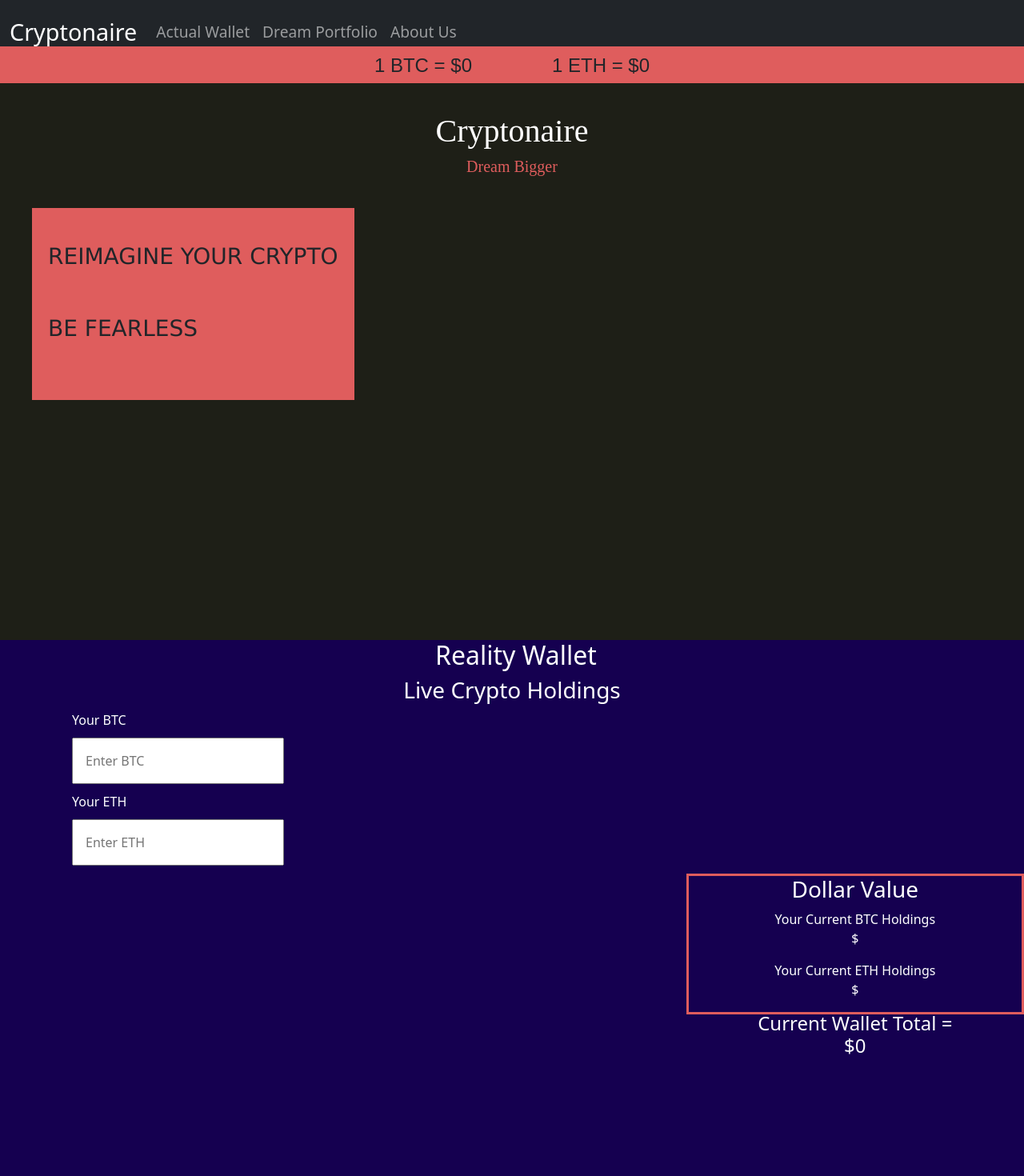
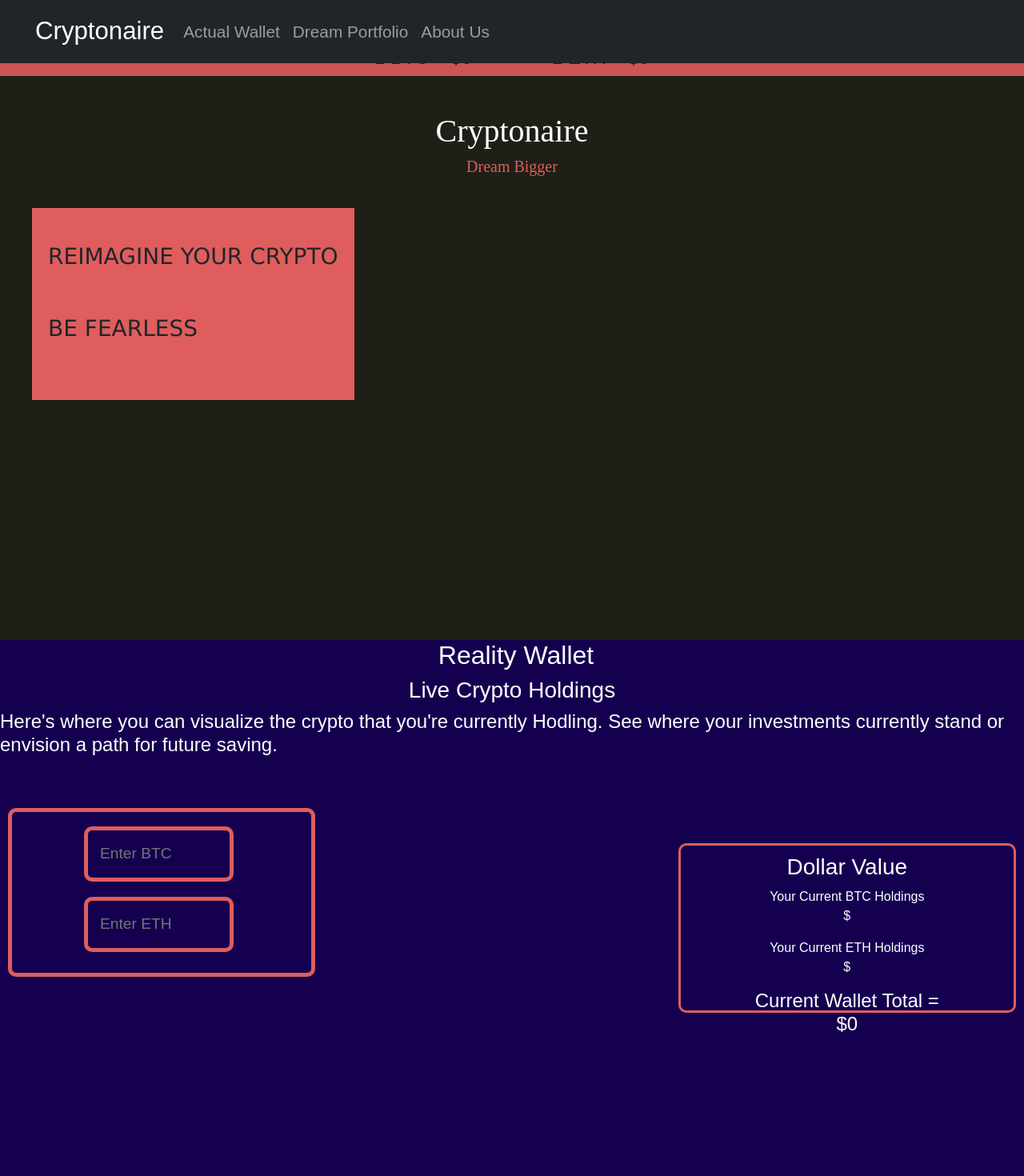
Before and after one commit to AlexManzi/Cryptonaire, a React (Create React App) app: page / in a window 1280 px wide. Shown: the top 1470 px of the page at 80% size. Built offline with nearby package versions, Linux system fonts and the light colour scheme; no server answers.

Commit message:
wednesday lunhc

```diff
--- a/public/styles.css
+++ b/public/styles.css
@@ -1,7 +1,8 @@
 html, body {
     margin:0;
     padding:0;
-    width:100%
+    width:100%;
+    font-family: 'Montserrat', sans-serif;
 }
 
 #root {
@@ -14,10 +15,17 @@ html, body {
 }
 
 #TopBar {
-    height: 10vh;
-    font-size: 1.2em;
-    min-width: 100%;
-    position: fixed;
+  position: fixed;
+  display: flex;
+  justify-content: space-between;
+  align-items: center;
+  padding: 0.7rem 2rem;
+  font-size: 1.3em;
+  overflow: hidden;
+  z-index: 1;
+  width: 100%;
+  margin: auto;
+  top: 0;
 }
 
 #brandName {
@@ -26,12 +34,13 @@ html, body {
 
 #priceBar {
     text-align: center;
-    margin-top: 4.5%;
+    margin-top: 3.75%;
     background-color:#DF5D5D;;
     padding-top: 10px;
     display: flex;
     justify-content: center;
     font-family: sans-serif;
+    opacity: 0.9;
     min-width: 100%;
     position: fixed;
 }
@@ -106,19 +115,39 @@ html, body {
     margin: -200%
 }
 
+#inputs {
+  border: 5px solid #DF5D5D ;
+  margin-top: 5%;
+  width: 30%;
+  height: 30%;
+  border-radius: 10px;
+  margin-left: 10px;
+}
+
 #userWalletInput {
     margin-left: 90px;
-    margin-top: 10px;
+    margin-top: 5%;
     margin-bottom: 10px;
     padding: 15px;
+    width: 50%;
+    display: flex;
+    border: 5px solid #DF5D5D;
+    background: none;
+    border-radius: 10px;
+    color:white;
+    font-size: 1.2em;
 }
 
 #dollarValueChart {
     text-align: center;
     border: 3px solid #DF5D5D;
     width: 33%;
-    height: 25%;
+    height: 30%;
+    padding: 10px;
     float: right;
+    margin-top: -13%;
+    border-radius: 10px;
+    margin-right: 10px;
 }
 
 #dreamWallet {
@@ -139,22 +168,6 @@ html, body {
     width: 30px;
     text-align: left;
 }
-
-
-
-
-
-
-
-
-
-
-
-
-
-
-
-
 
 
 
--- a/src/ActualWallet.js
+++ b/src/ActualWallet.js
@@ -1,21 +1,20 @@
 import React from 'react'
 
-function ActualWallet({handleBitcoinCalculation, userBitcoinTotal, handleEthereumCalculation, userEthereumTotal}) {
+function ActualWallet({ data, handleBitcoinCalculation, userBitcoinTotal, handleEthereumCalculation, userEthereumTotal}) {
   let totalBTC = userBitcoinTotal
   let totalETH = userEthereumTotal
+
+  console.log(data.bitcoin.usd_market_cap)
 
   let totalWallet = (totalBTC + totalETH)
   return (
 
     <div id="actualWallet">
+      <h2 id="walletHeading">Reality Wallet</h2>
+        <h3 id="liveCryptoHoldings"> Live Crypto Holdings  </h3>
+        <h4>Here's where you can visualize the crypto that you're currently Hodling. See where your investments currently stand or envision a path for future saving.</h4>
       <div id='inputs'>
-        <h2 id="walletHeading">Reality Wallet</h2>
-        <h3 id="liveCryptoHoldings"> Live Crypto Holdings  </h3>
-
-
-        <label id="actualWalletLabel">Your BTC </label>
         <input type="text" id="userWalletInput" name="fname" placeholder="Enter BTC" onChange={handleBitcoinCalculation}></input>
-        <label id="actualWalletLabel">Your ETH </label>
         <input type="text" id="userWalletInput" name="lname" placeholder="Enter ETH" onChange={handleEthereumCalculation}></input>
       </div>
       <div id="dollarValueChart">
@@ -25,6 +24,11 @@ function ActualWallet({handleBitcoinCalculation, userBitcoinTotal, handleEthereu
         <h4> Current Wallet Total = <br></br>
         ${totalWallet}</h4>
       </div>
+
+
+
+
+
     </div>
   )
 }
--- a/src/PriceFetchManager.js
+++ b/src/PriceFetchManager.js
@@ -39,6 +39,7 @@ fetch('https://api.coingecko.com/api/v3/coins/markets?vs_currency=usd&order=mark
   // console.log(bigData[0].image)
 })
 
+
 function handleBitcoinCalculation(event) {
   const userValue = event.target.value;
   setUserBitcoin(userValue * bitcoinHelper)
@@ -54,7 +55,7 @@ function handleEthereumCalculation(event) {
   <>
     <Navbar data={data} />
     <WelcomeVibes data={data}/>
-    <ActualWallet handleBitcoinCalculation={handleBitcoinCalculation} userBitcoinTotal={userBitcoin} handleEthereumCalculation={handleEthereumCalculation} userEthereumTotal={userEthereum}/>
+    <ActualWallet data={data} handleBitcoinCalculation={handleBitcoinCalculation} userBitcoinTotal={userBitcoin} handleEthereumCalculation={handleEthereumCalculation} userEthereumTotal={userEthereum}/>
 
   </>
   )
```
